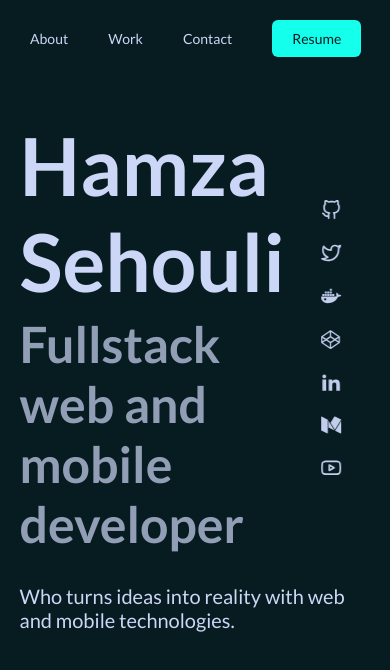
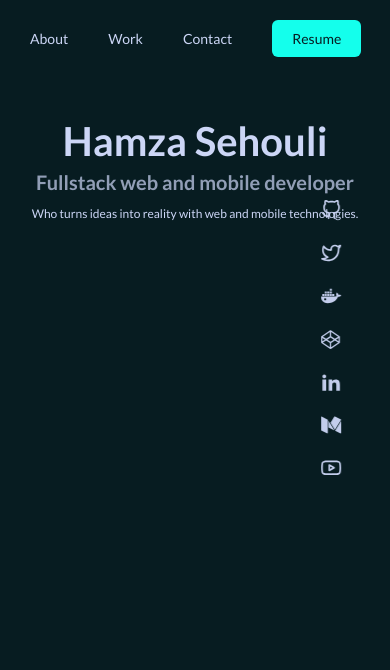
Before and after one commit to Hamzasehouli/myportfolio-nextjs, a Next.js app: page / in a window 390 px wide. Shown: the top 670 px of the page. Built offline with nearby package versions, Linux system fonts and the light colour scheme.

Commit message:
Set media query in mainNav and global css

```diff
--- a/components/MainNav.module.css
+++ b/components/MainNav.module.css
@@ -1,7 +1,7 @@
 .nav {
   width: 100%;
   padding: 3rem;
-  font-size: 14px;
+  font-size: inherit;
   animation-name: nav;
   animation-duration: 2s;
 }
@@ -10,6 +10,7 @@
   display: flex;
   justify-content: space-between;
   align-items: center;
+  color: inherit;
 }
 
 .list li:not(:last-child) {
--- a/styles/globals.css
+++ b/styles/globals.css
@@ -183,3 +183,50 @@ main {
   border-radius: 0;
   background: var(--color-secondary);
 }
+
+@media only screen and (max-width: 57rem) {
+  .name {
+    font-size: 7rem;
+  }
+  .identity {
+    font-size: 4rem;
+  }
+  .description {
+    font-size: 1.3rem;
+  }
+}
+@media only screen and (max-width: 41rem) {
+  .name {
+    font-size: 6rem;
+  }
+  .identity {
+    font-size: 3rem;
+  }
+  .description {
+    font-size: 1.4rem;
+    margin-top: 12px;
+  }
+}
+@media only screen and (max-width: 33rem) {
+  .name {
+    font-size: 4rem;
+  }
+  .identity {
+    font-size: 2rem;
+  }
+  .description {
+    font-size: 1.2rem;
+    margin-top: 12px;
+  }
+  .name,
+  .identity,
+  .description {
+    width: 100%;
+    text-align: center;
+  }
+}
+@media only screen and (max-width: 41rem) {
+  body {
+    font-size: 1.4rem;
+  }
+}
```
